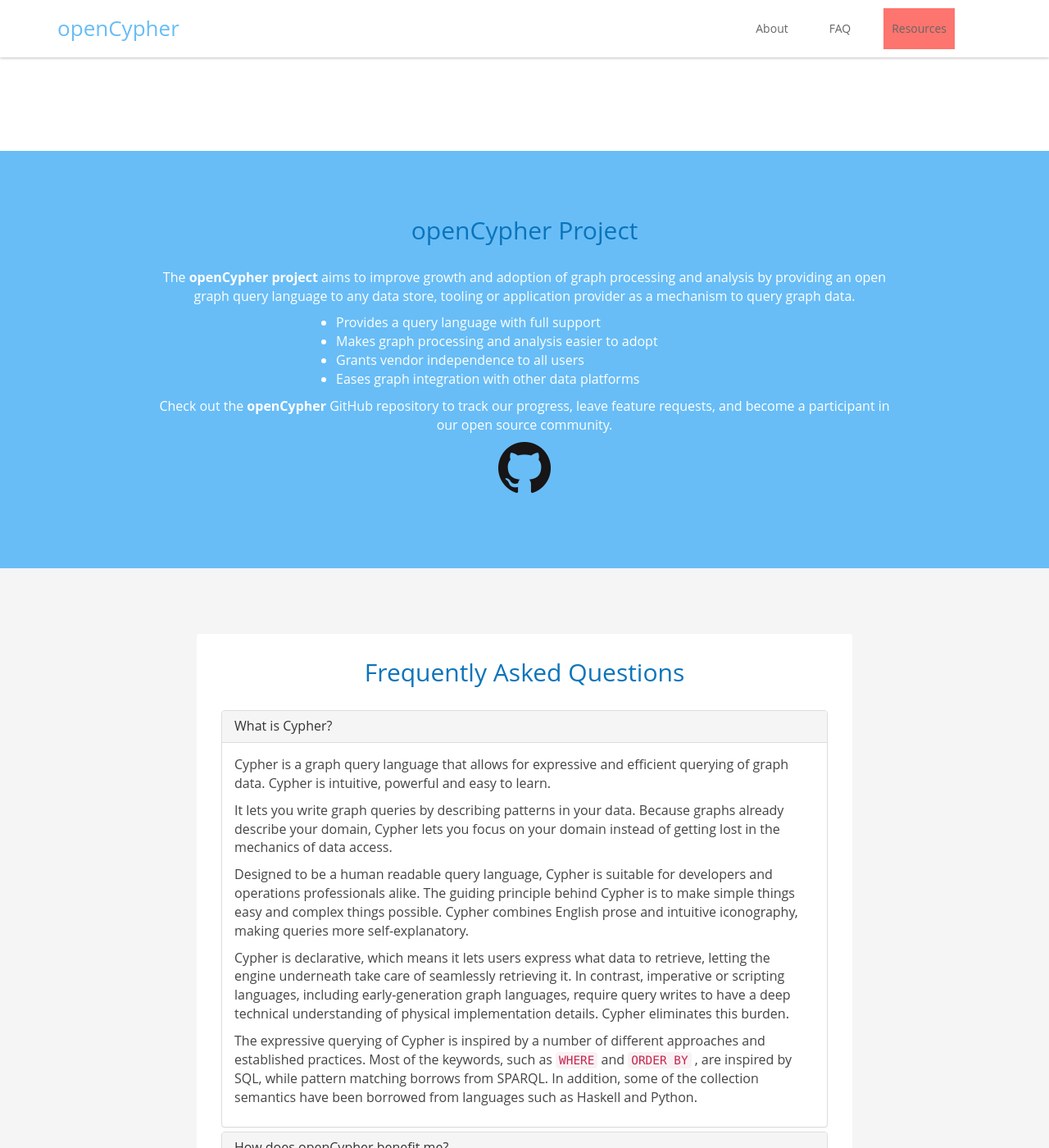
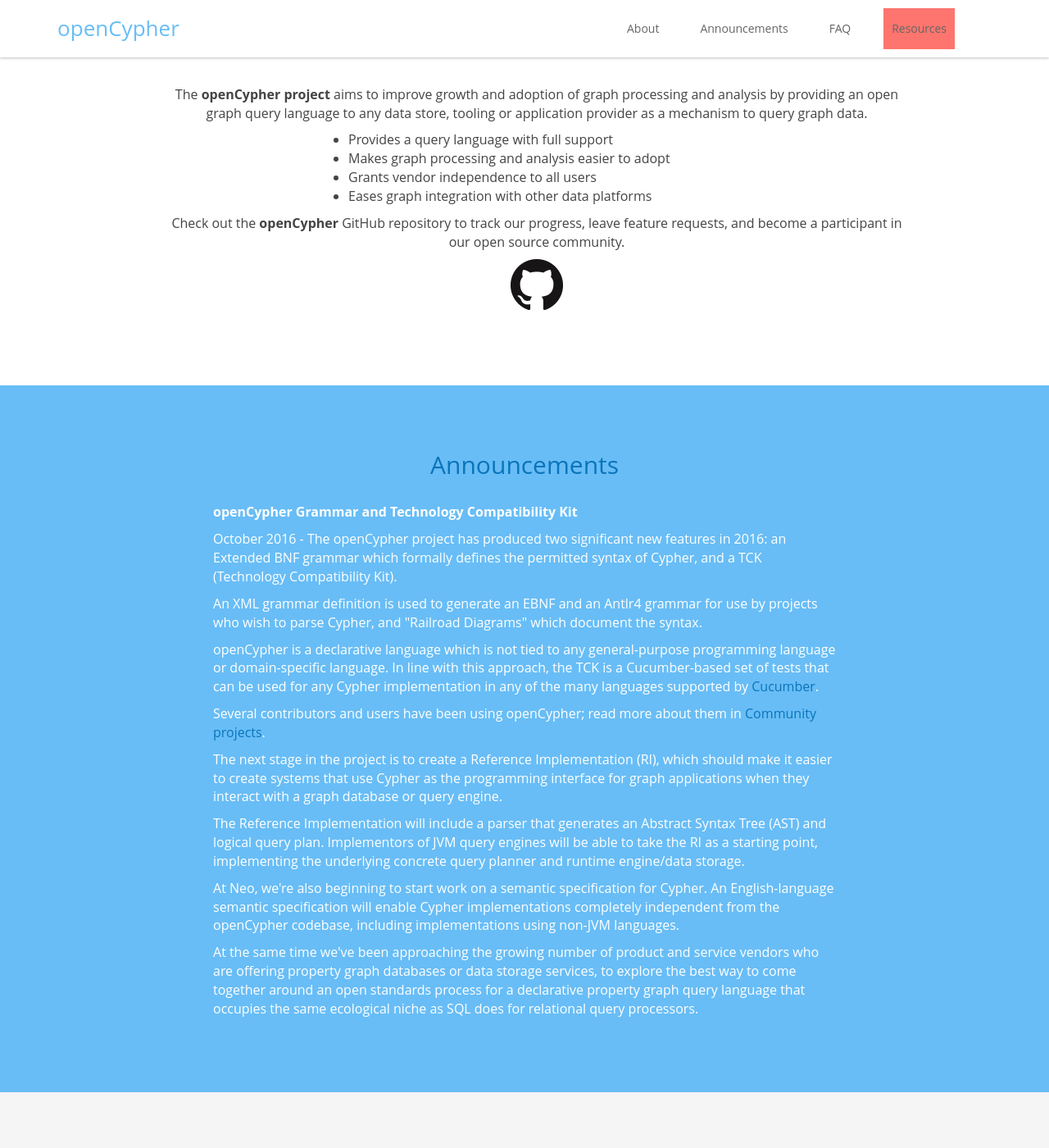
Before and after one commit to opencypher/website, a Jekyll site: the page built from index.html, in a window 1280 px wide and 1400 px high, scrolled down 637 px. Shown: the whole window at 82% size. Built offline with Jekyll 4.4.1, drawn with Linux system fonts in a browser that asks for light colours.

Commit message:
Add Announcements section
Merge `features` into `about`.

```diff
--- a/_includes/about.html
+++ b/_includes/about.html
@@ -58,5 +58,31 @@
                 </div><!--//cypher-->
             </div><!--item-->
         </div><!--//row-->
+
+        <div class="container text-center">
+            <div class="col-md-10 col-md-offset-1">
+                <p>The <strong>openCypher project</strong> aims to improve growth and adoption of graph processing and
+                    analysis by providing an open graph query language to any data store, tooling or application provider as
+                    a mechanism to query graph data.</p>
+            </div><!--//container-->
+        </div>
+        <div class="container">
+            <div class="col-md-6 col-md-offset-3">
+
+                <ul>
+                    <li>Provides a query language with full support</li>
+                    <li>Makes graph processing and analysis easier to adopt</li>
+                    <li>Grants vendor independence to all users</li>
+                    <li>Eases graph integration with other data platforms</li>
+                </ul>
+            </div>
+        </div><!--//container-->
+        <div class="container text-center">
+            <div class="col-md-10 col-md-offset-1">
+                <p>Check out the <strong>openCypher</strong> GitHub repository to track our progress, leave feature requests, and become a participant in our open source community.</p>
+                <p><a href="https://github.com/opencypher/openCypher"><img src="{{ site.baseurl }}public/images/GitHub-Mark-64px.png" alt="openCypher on GitHub"></a></p>
+            </div><!--//container-->
+        </div>
+
     </div><!--//container-->
 </section><!--//about-->
--- /dev/null
+++ b/_includes/announcements.html
@@ -0,0 +1,51 @@
+<section id="announcements" class="resources section has-pattern">
+    <div class="container">
+        <div class="contact-inner">
+            <h2 class="title  text-center">Announcements</h2>
+
+            <p>
+                <b>openCypher Grammar and Technology Compatibility Kit</b>
+            </p>
+
+            <p>
+                October 2016 - The openCypher project has produced two significant new features in 2016: an Extended BNF
+                grammar which formally defines the permitted syntax of Cypher, and a TCK (Technology Compatibility Kit).
+            </p>
+            <p>
+                An XML grammar definition is used to generate an EBNF and an Antlr4 grammar for use by projects who wish
+                to parse Cypher, and "Railroad Diagrams" which document the syntax.
+            </p>
+            <p>
+                openCypher is a declarative language which is not tied to any general-purpose programming language or
+                domain-specific language. In line with this approach, the TCK is a Cucumber-based set of tests that can
+                be used for any Cypher implementation in any of the many languages supported by
+                <a href="https://cucumber.io/">Cucumber</a>.
+            </p>
+            <p>
+                Several contributors and users have been using openCypher; read more about them in <a href="">Community projects</a>.
+            </p>
+
+            <p>
+                The next stage in the project is to create a Reference Implementation (RI), which should make it easier
+                to create systems that use Cypher as the programming interface for graph applications when they interact
+                with a graph database or query engine.
+            </p>
+            <p>
+                The Reference Implementation will include a parser that generates an Abstract Syntax Tree (AST) and
+                logical query plan. Implementors of JVM query engines will be able to take the RI as a starting point,
+                implementing the underlying concrete query planner and runtime engine/data storage.
+            </p>
+            <p>
+                At Neo, we're also beginning to start work on a semantic specification for Cypher. An English-language
+                semantic specification will enable Cypher implementations completely independent from the openCypher
+                codebase, including implementations using non-JVM languages.
+            </p>
+            <p>
+                At the same time we've been approaching the growing number of product and service vendors who are
+                offering property graph databases or data storage services, to explore the best way to come together
+                around an open standards process for a declarative property graph query language that occupies the same
+                ecological niche as SQL does for relational query processors.
+            </p>
+        </div>
+    </div>
+</section>
--- a/_includes/features.html
+++ /dev/null
@@ -1,28 +0,0 @@
-<!-- ******FEATURES****** -->
-<section id="features" class="features section">
-    <div class="container text-center">
-        <div class="col-md-10 col-md-offset-1">
-            <h2 class="title">openCypher Project</h2>
-            <p>The <strong>openCypher project</strong> aims to improve growth and adoption of graph processing and
-                analysis by providing an open graph query language to any data store, tooling or application provider as
-                a mechanism to query graph data.</p>
-        </div><!--//container-->
-    </div>
-    <div class="container">
-        <div class="col-md-6 col-md-offset-3">
-
-            <ul>
-                <li>Provides a query language with full support</li>
-                <li>Makes graph processing and analysis easier to adopt</li>
-                <li>Grants vendor independence to all users</li>
-                <li>Eases graph integration with other data platforms</li>
-            </ul>
-        </div>
-    </div><!--//container-->
-    <div class="container text-center">
-        <div class="col-md-10 col-md-offset-1">
-            <p>Check out the <strong>openCypher</strong> GitHub repository to track our progress, leave feature requests, and become a participant in our open source community.</p>
-            <p><a href="https://github.com/opencypher/openCypher"><img src="{{ site.baseurl }}public/images/GitHub-Mark-64px.png" alt="openCypher on GitHub"></a></p>
-        </div><!--//container-->
-    </div>
-</section><!--//features-->
--- a/_includes/header.html
+++ b/_includes/header.html
@@ -19,6 +19,7 @@
                     <ul class="nav navbar-nav">
                         <li class="active nav-item sr-only"><a class="scrollto" href="#promo">Home</a></li>
                         <li class="nav-item"><a class="scrollto" href="/#about">About</a></li>
+                        <li class="nav-item"><a class="scrollto" href="/#announcements">Announcements</a></li>
                         <li class="nav-item"><a class="scrollto" href="/#faq">FAQ</a></li>
                         <li class="nav-item redBox"><a class="scrollto" href="/#resources">Resources</a></li>
                     </ul><!--//nav-->
--- a/_layouts/default.html
+++ b/_layouts/default.html
@@ -12,7 +12,7 @@
 {% include docs.html %}
 {% include license.html %}
 {% endcomment %}
-{% include features.html %}
+{% include announcements.html %}
 {% include faq.html %}
 {% include resources.html %}
 {% include footer.html %}
```
